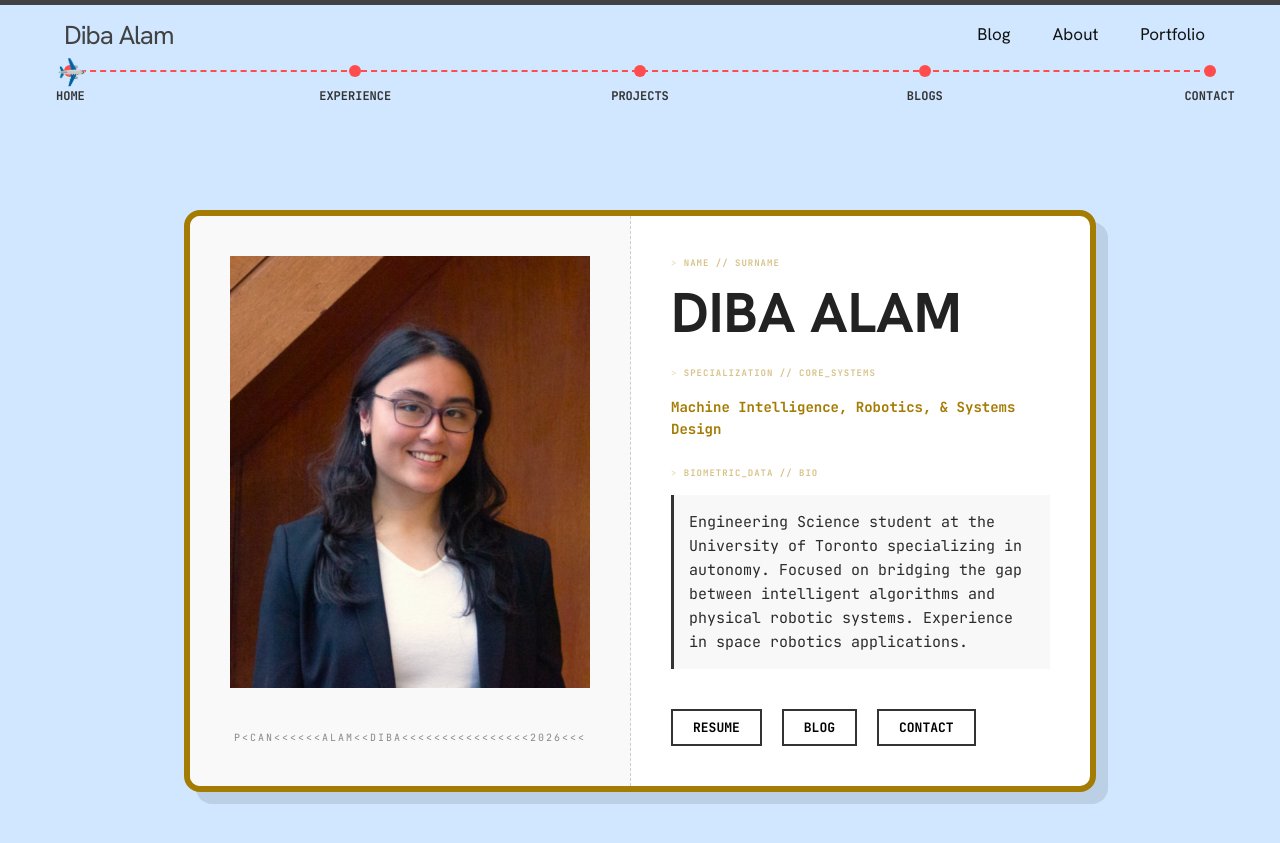
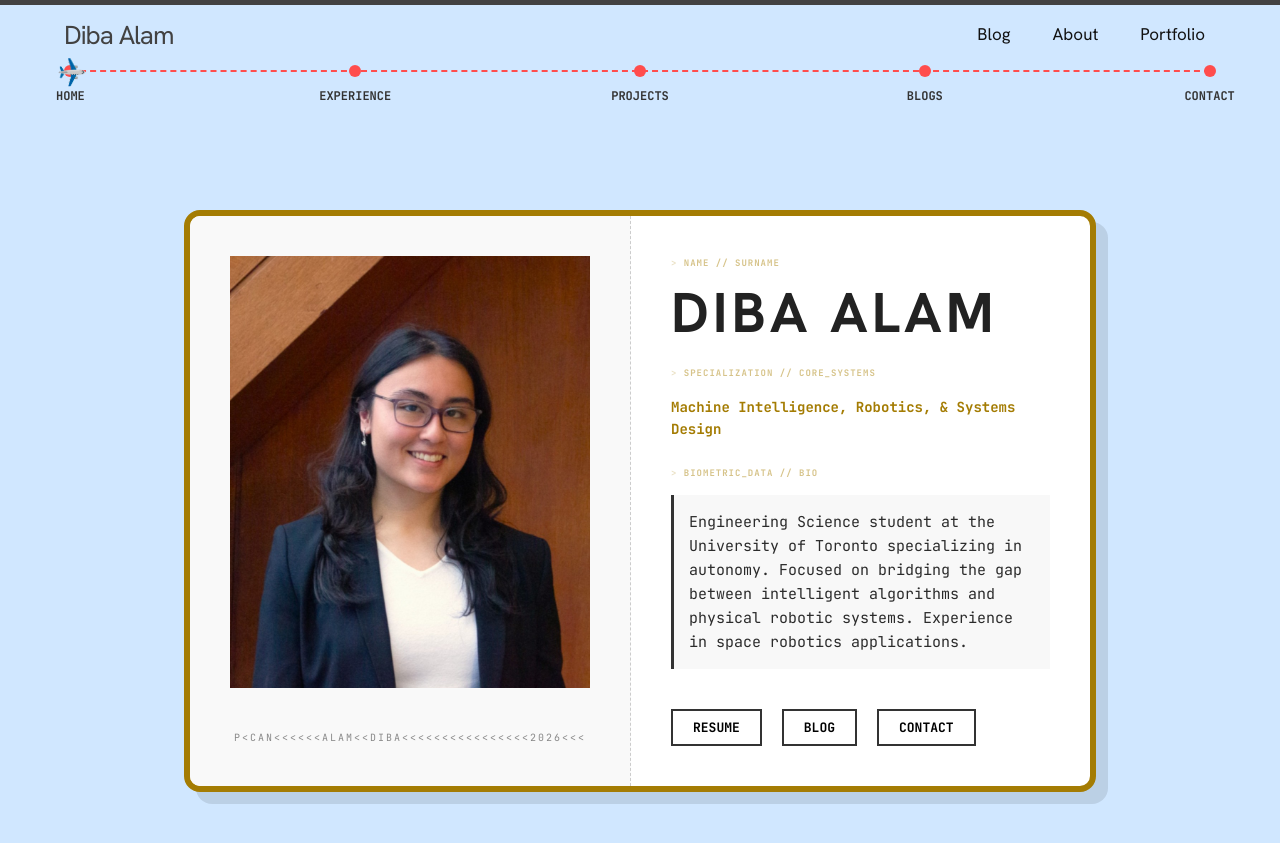
Before and after one commit to dibaalam/dibaalam.github.io, a Jekyll site: the page built from index.md, in a window 1280 px wide and 900 px high. Shown: the top 843 px of the window. Built offline with Jekyll 4.4.1, drawn with Linux system fonts in a browser that asks for light colours.

Commit message:
style: clean scss comments and letter spacing

```diff
--- a/_sass/_custom.scss
+++ b/_sass/_custom.scss
@@ -20,9 +20,6 @@
 // Custom class for typewriter effect
 .typewriter {
   font-family: $mono-font !important;
-  // text-transform: uppercase;
-  // color: $passport-blue;
-  // background-color: #f0f0f0; // Hihglight
 }
 
 // A "Stamp" utility class
@@ -86,7 +83,7 @@
   border: 1px solid transparent;
   transition: all 0.3s ease;
 
-  &:hover { // Edit hover effect for page links
+  &:hover { // TODO: Edit hover effect for page links
     border: 1px solid #2a4d69;
     border-radius: 4px;
     background-color: #f0f4f8;
@@ -136,7 +133,7 @@
   max-width: 900px;
   margin: 40px auto;
   background-color: #fff;
-  border: 6px solid #a47c03; // Thinner for a more modern look
+  border: 6px solid #a47c03;
   border-radius: 16px;
   box-shadow: 12px 12px 0px rgba(0, 0, 0, 0.1);
   overflow: hidden;
@@ -165,7 +162,7 @@
   justify-content: space-between;
 
   @media (max-width: 900px) {
-    order: 2; /* Moves the photo BELOW the name on mobile */
+    order: 2; // Moves photo below the text on mobile
     border-right: none;
     border-top: 1px dashed #ccc;
     flex: none;
@@ -179,12 +176,10 @@
   max-width: 400px;
   aspect-ratio: 1 / 1.2;
   background: #f0f0f0;
-  // border: 2px solid #333;
   display: flex;
-  overflow: hidden; /* Essential: clips the sheen and the zoom to the box */
+  overflow: hidden; // Clips the holographic sheen to the photo area
   cursor: pointer;
 
-  // 1. THE IMAGE
   img {
     width: 100%;
     height: 100%;
@@ -193,14 +188,14 @@
     z-index: 1;
   }
 
-  // 2. THE HOLOGRAPHIC SHEEN
+  // Holographic sheen
   .sheen-layer {
     position: absolute;
     top: 0;
     left: 0;
     width: 100%;
     height: 100%;
-    /* We use a multi-stop gradient to mimic light hitting plastic */
+
     background: linear-gradient(
       115deg,
       transparent 10%,
@@ -218,7 +213,6 @@
     pointer-events: none;
   }
 
-  // 3. THE INTERACTION
   &:hover {
     .sheen-layer {
       opacity: 1;
@@ -227,7 +221,7 @@
   }
 
   @media (max-width: 900px) {
-    max-width: 220px; /* Adjusted for better mobile scaling */
+    max-width: 220px;
   }
 }
 
@@ -235,11 +229,11 @@
   display: flex;
   flex-direction: column;
   gap: 20px;
-  margin-bottom: clamp(15px, 3vh, 25px); /* Fluid vertical spacing */
+  margin-bottom: clamp(15px, 3vh, 25px);
   width: 100%;
 
   @media (max-width: 900px) {
-    align-items: center; /* Centers the label+text combo for mobile view */
+    align-items: center;
     text-align: center;
   }
 }
@@ -250,7 +244,7 @@
   letter-spacing: 1px;
   font-weight: bold;
   display: block;
-  margin-bottom: -5px; /* Pulls the label closer to the header */
+  margin-bottom: -5px;
   opacity: 0.7;
   &::before {
     content: "> ";
@@ -281,7 +275,9 @@
 
 .passport-name {
   margin: 0;
-  font-size: clamp(2rem, 5vw, 3.5rem); // Scales based on screen size
+  font-size: clamp(2rem, 5vw, 3.5rem);
+  // font spacing of 2 px below
+  letter-spacing: 4px;
   text-transform: uppercase;
   color: #222;
   line-height: 1;
@@ -347,9 +343,6 @@
 }
 
 
-
-
-
 // NAVIGATION STACK ---------------------------------------------------------------------------------
 
 .frozen-nav-stack {
@@ -357,10 +350,10 @@
   top: 0;
   width: 100%;
   z-index: 1000;
-  pointer-events: none; /* Allows clicks to pass through the empty space */
+  pointer-events: none; // Clicks pass through empty space
 }
 
-/* Re-enable clicks for the actual buttons and links */
+// Re-enable clicks for the actual buttons and links
 .frozen-nav-stack header,
 .flight-nav-container {
   pointer-events: auto;
```
